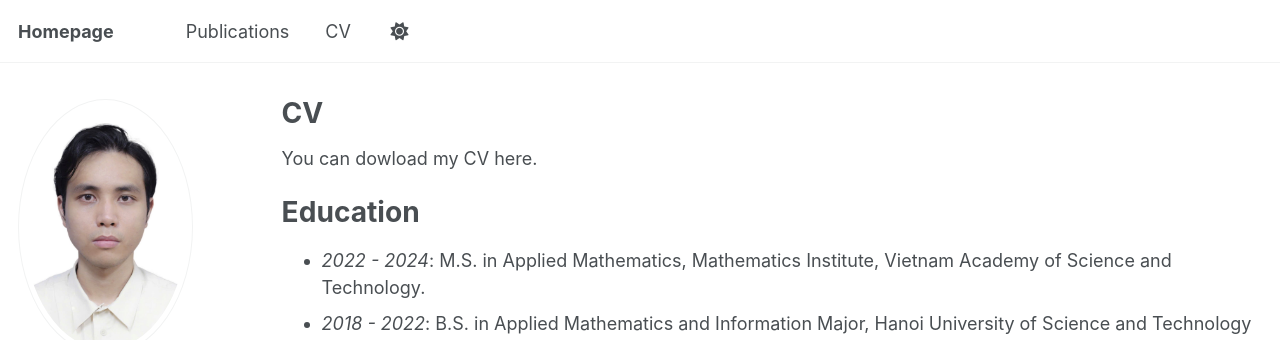
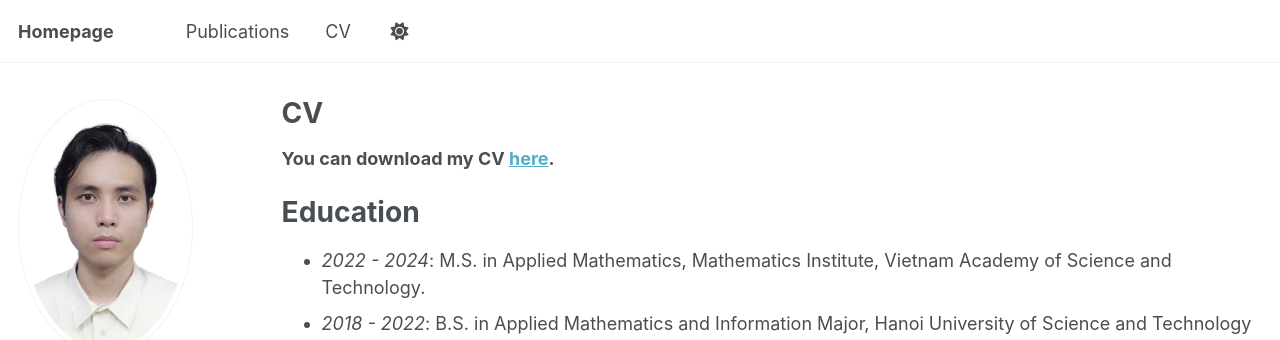
Before and after one commit to QuocAnh261100/QuocAnh261100.github.io, a Jekyll site: the page built from _pages/cv.md, in a window 1280 px wide and 900 px high. Shown: the top 340 px of the window. Built offline with Jekyll 4.4.1, drawn with Linux system fonts in a browser that asks for light colours; some web fonts are replaced; a script that is not in the unit is left out.

Commit message:
Upload CV

```diff
--- a/_pages/cv.md
+++ b/_pages/cv.md
@@ -9,7 +9,7 @@ redirect_from:
 
 {% include base_path %}
 
-You can dowload my CV here.
+**You can download my CV [here](https://github.com/QuocAnh261100/QuocAnh261100.github.io/blob/master/CV_Nguyen_Hoang_Quoc_Anh.pdf).**
 
 Education
 ======
```
